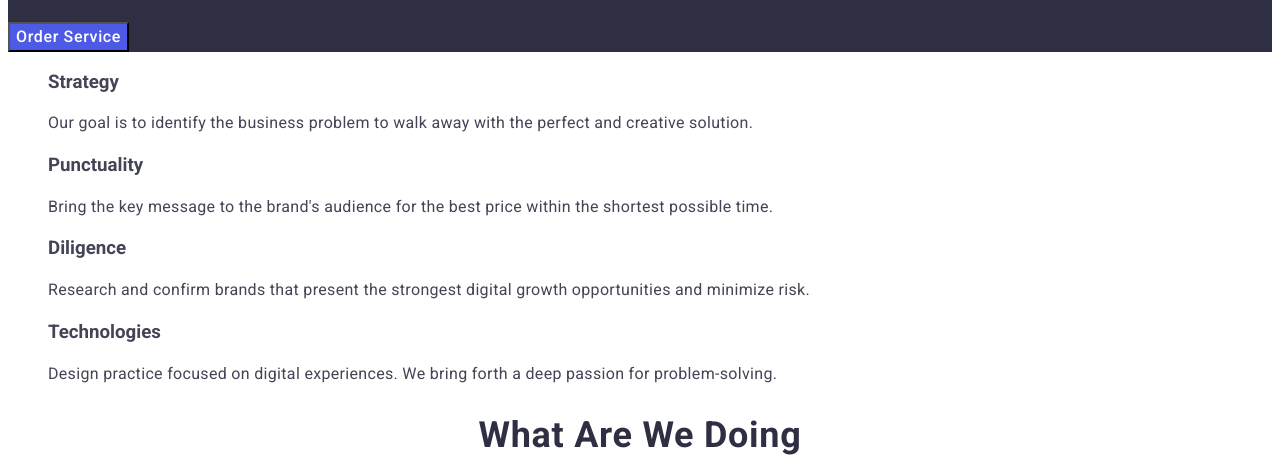
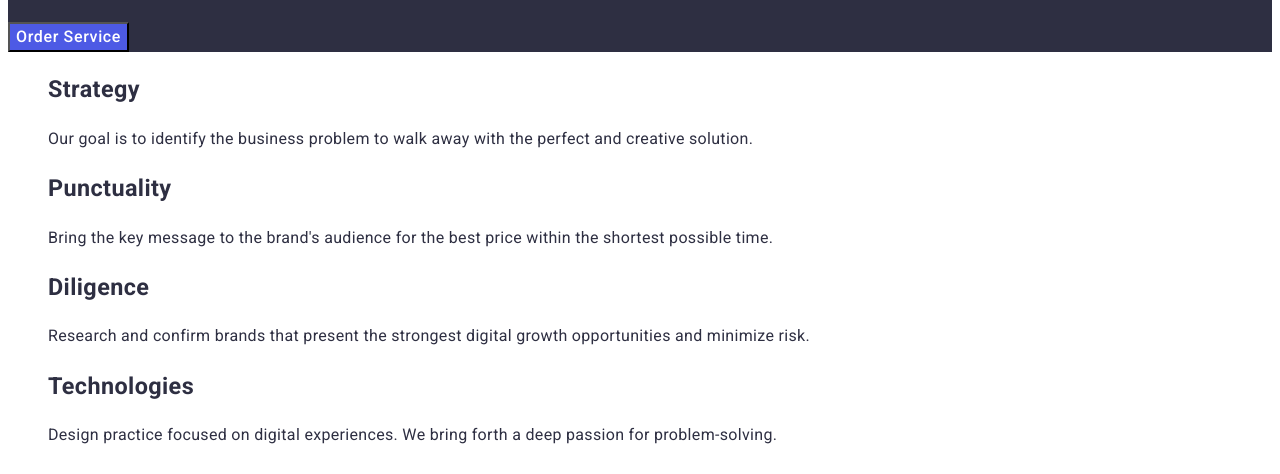
Before and after one commit to Titiof/goit-markup-hw-02, a plain HTML site: page index.html in a window 1280 px wide. Shown: the part 312-786 px from the top of the page. Drawn offline with Linux system fonts and the light colour scheme.

Commit message:
Update styles.css

```diff
--- a/css/styles.css
+++ b/css/styles.css
@@ -145,15 +145,22 @@ p {
 
 /* ==========Hero section========== */
 .advantage-list {
+
 }
 
 .advantage-item {
+  font-weight: 500;
+  font-size: 20px;
+  line-height: 1.2;
+  letter-spacing: 0.02em;
+  color: #2E2F42;
 }
 /* ==========/Hero section========== */
 
 /* ==========Workers========== */
 
 .workers {
+  background-color: #F4F4FD
 }
 
 .workers-list {
```
